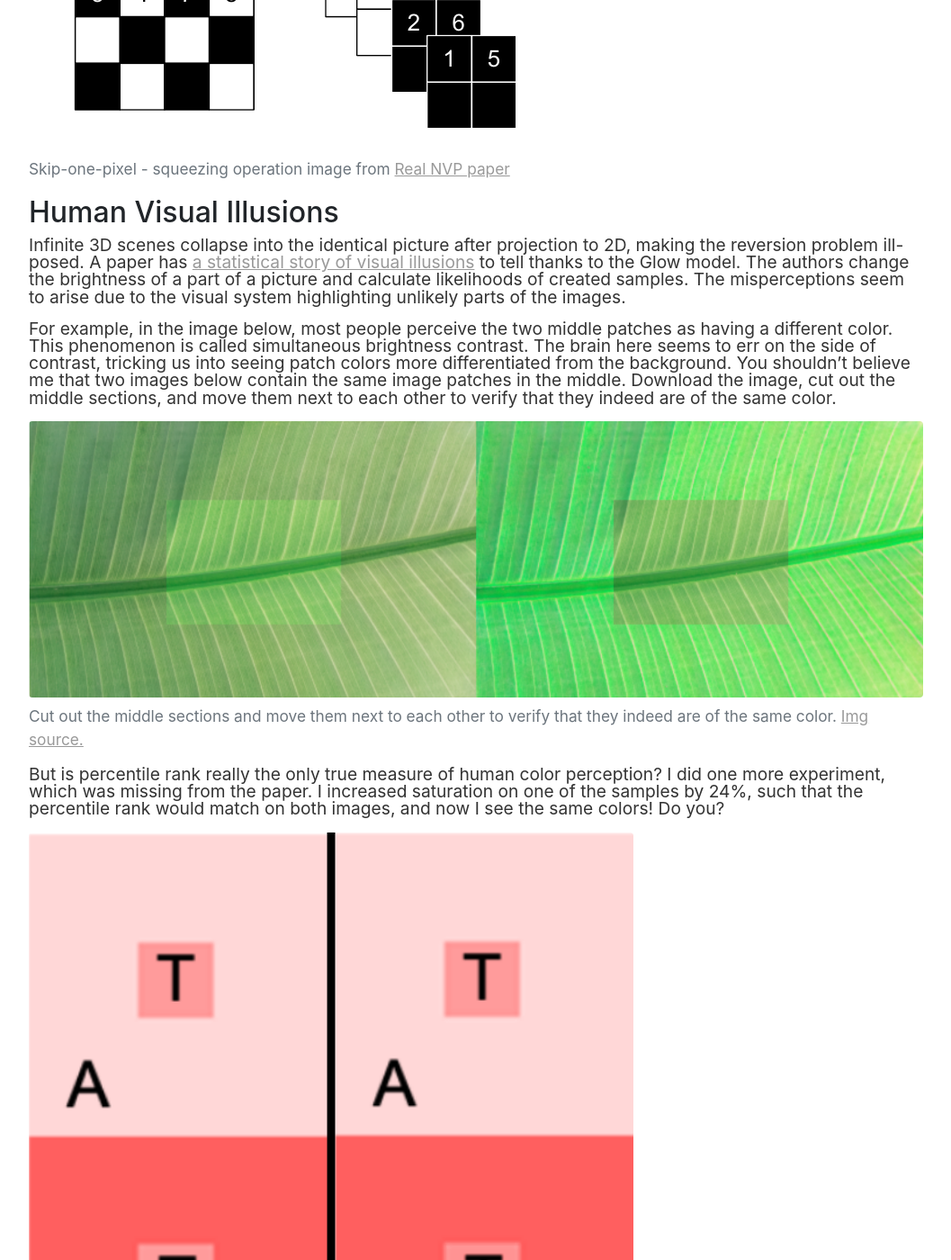
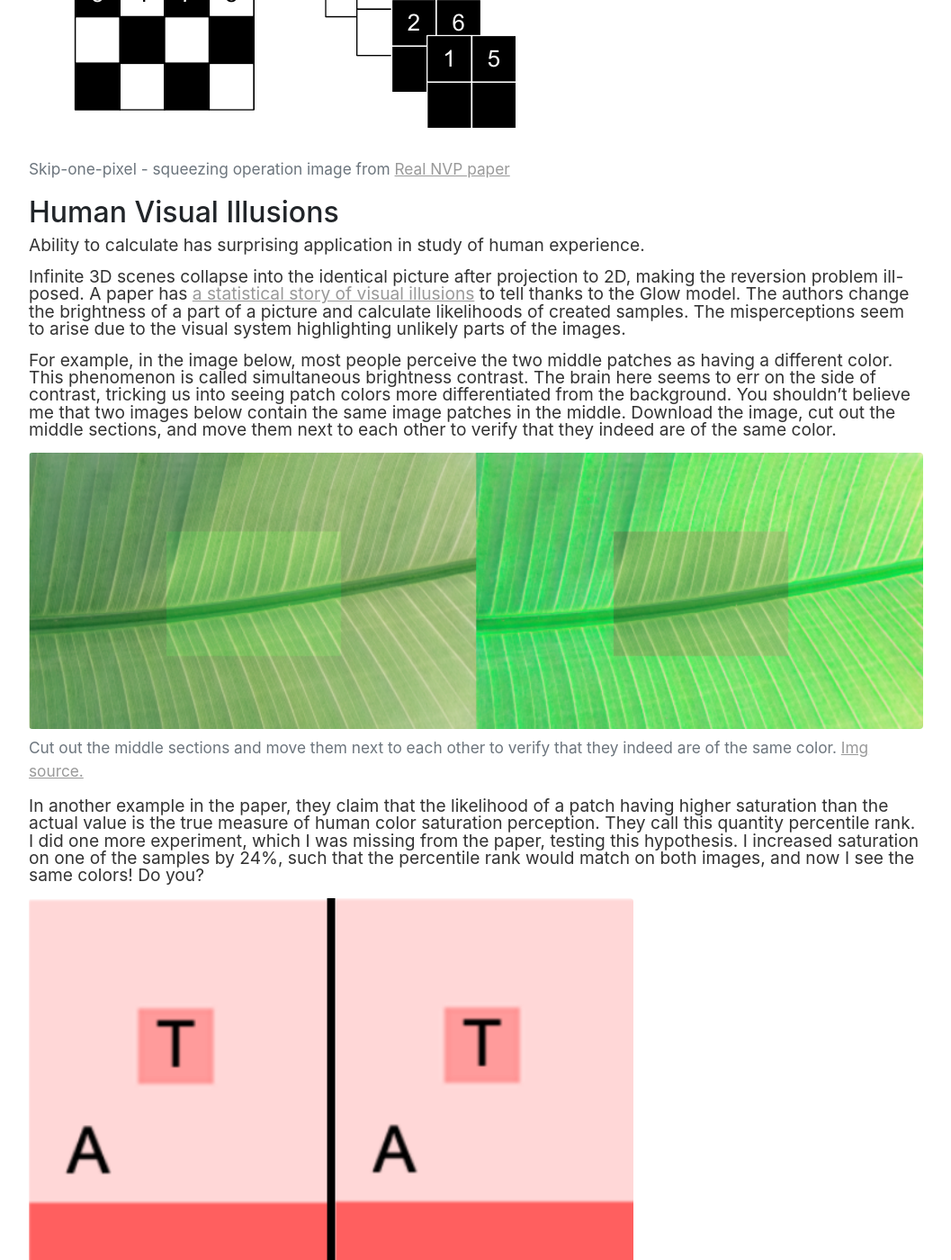
Before and after one commit to vackosar/vackosar.github.io, a Jekyll site: the page built from _posts/2020-06-19-glow-the-representations-must-flow.md, in a window 1280 px wide and 1400 px high, scrolled down 2764 px. Shown: the whole window at 90% size, without its empty margins (111-1168 px from the left). Built offline with Jekyll 4.4.1, drawn with Linux system fonts in a browser that asks for light colours; nearby versions of some CDN libraries; library files that are not in the unit come from our copies; comment, search, counter and statistics services are not loaded.

Commit message:
glow do you?

```diff
--- a/_posts/2020-06-19-glow-the-representations-must-flow.md
+++ b/_posts/2020-06-19-glow-the-representations-must-flow.md
@@ -87,6 +87,7 @@ But how do we go from an image to required number of channels for above to make
 
 
 ## Human Visual Illusions
+Ability to calculate has surprising application in study of human experience.
 
 Infinite 3D scenes collapse into the identical picture after projection to 2D, making the reversion problem ill-posed.
 A paper has [a statistical story of visual illusions](https://arxiv.org/pdf/2005.08772v1.pdf) to tell thanks to the Glow model.
@@ -108,7 +109,9 @@ Download the image, cut out the middle sections, and move them next to each othe
     <figcaption class="figure-caption">Cut out the middle sections and move them next to each other to verify that they indeed are of the same color. <a href="https://arxiv.org/pdf/2005.08772v1.pdf)">Img source.</a></figcaption>
 </figure>
 
-But is percentile rank really the only true measure of human color perception? I did one more experiment, which was missing from the paper.
+In another example in the paper, they claim that the likelihood of a patch having higher saturation than the actual value is the true measure of human color saturation perception.
+They call this quantity percentile rank.
+I did one more experiment, which I was missing from the paper, testing this hypothesis.
 I increased saturation on one of the samples by 24%, such that the percentile rank would match on both images, and now I see the same colors! Do you?
 
 <figure class="figure">
```
